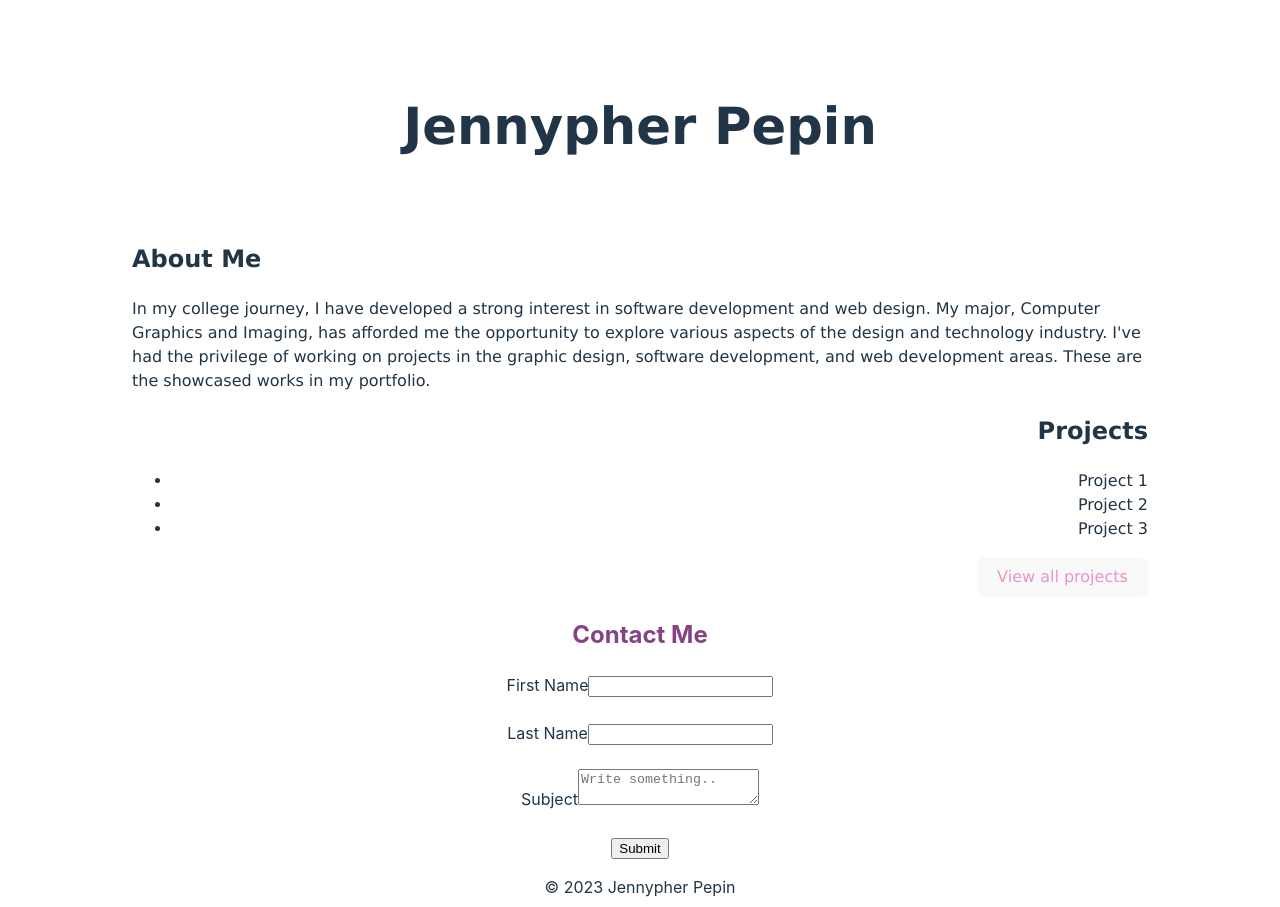
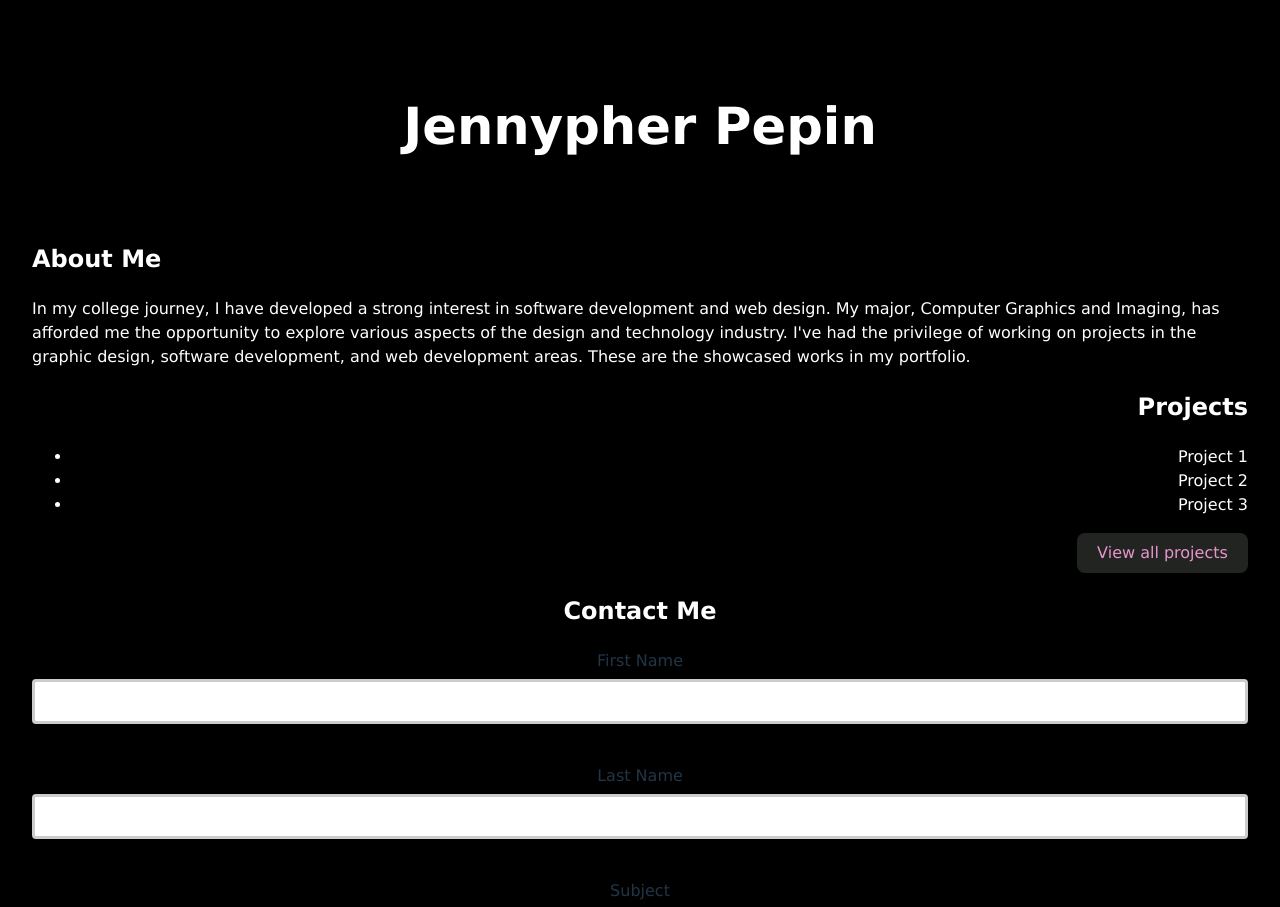
Before and after one commit to jennypherx/web-dev-portfolio, a React (Vite) app: page / in a window 1280 px wide. Shown: the top 907 px of the page. Built offline with nearby package versions, Linux system fonts and the light colour scheme.

Commit message:
Added more styling

```diff
--- a/src/App.css
+++ b/src/App.css
@@ -1,41 +1,91 @@
 #root {
-  max-width: 1280px;
-  margin-right: 100px;
-  margin-left: 100px;
+
   padding: 2rem;
   text-align: center;
+  background-color: #000000;
+  font-family: 'Lucida Sans', 'Lucida Sans Regular', 'Lucida Grande', 'Lucida Sans Unicode', Geneva, Verdana, sans-serif;
 }
+
 
 .header:hover {
   filter: drop-shadow(0 0 2em #e894cc)
 }
+
 .header {
   max-width: 1280px;
   margin: 0 auto;
   padding: 2rem;
   text-align: center;
-  font-family: 'Lucida Sans', 'Lucida Sans Regular', 'Lucida Grande', 'Lucida Sans Unicode', Geneva, Verdana, sans-serif;
+  color: white;
 }
 
 .about-me {
   text-align: left;
-  font-family: 'Lucida Sans', 'Lucida Sans Regular', 'Lucida Grande', 'Lucida Sans Unicode', Geneva, Verdana, sans-serif;
+  color:#ffffff;
 }
 
 .about-me-title:hover {
-  filter: drop-shadow(0 0 2em #e894cc)
+  filter: drop-shadow(0 0 1em #e894cc)
+}
+
+.about-me-p {
+  color: #ffffff;
 }
 
 .projects {
   text-align: right;
-  font-family: 'Lucida Sans', 'Lucida Sans Regular', 'Lucida Grande', 'Lucida Sans Unicode', Geneva, Verdana, sans-serif;
+  color:#ffffff;
+}
+
+.projects-title:hover {
+  filter: drop-shadow(0 0 1em #e894cc)
 }
 
 .view-projects {
   color: #e894cc;
+  background-color: #222422;
 }
 
 
 .contact-me {
-  color: #834384;
+  color: #ffffff;
+  font-family: 'Lucida Sans', 'Lucida Sans Regular', 'Lucida Grande', 'Lucida Sans Unicode', Geneva, Verdana, sans-serif;
 }
+
+.contact-me-title:hover {
+  filter: drop-shadow(0 0 1em #e894cc);
+}
+
+input[type=text], select, textarea {
+  width: 100%;
+  padding: 12px;
+  border: 3px solid #ccc;
+  border-radius: 4px;
+  box-sizing: border-box;
+  margin-top: 6px;
+  margin-bottom: 16px;
+  resize: vertical
+
+}
+
+/* Style the submit button with a specific background color etc */
+input[type=submit] {
+  background-color: #e894cc;
+  color: white;
+  padding: 12px 20px;
+  border: none;
+  border-radius: 4px;
+  cursor: pointer;
+}
+
+/* When moving the mouse over the submit button, add a darker green color */
+input[type=submit]:hover {
+  background-color: #9bc89e;
+}
+
+/* Add a background color and some padding around the form */
+.container {
+  border-radius: 5px;
+  background-color: #f2f2f2;
+  padding: 20px;
+}
--- a/src/components/ContactMe.jsx
+++ b/src/components/ContactMe.jsx
@@ -2,7 +2,7 @@ function ContactMe() {
 
     return (
       <div className="contact-me">
-        <h2>Contact Me</h2>
+        <h2 className="contact-me-title">Contact Me</h2>
       </div>
     );
   }
```
